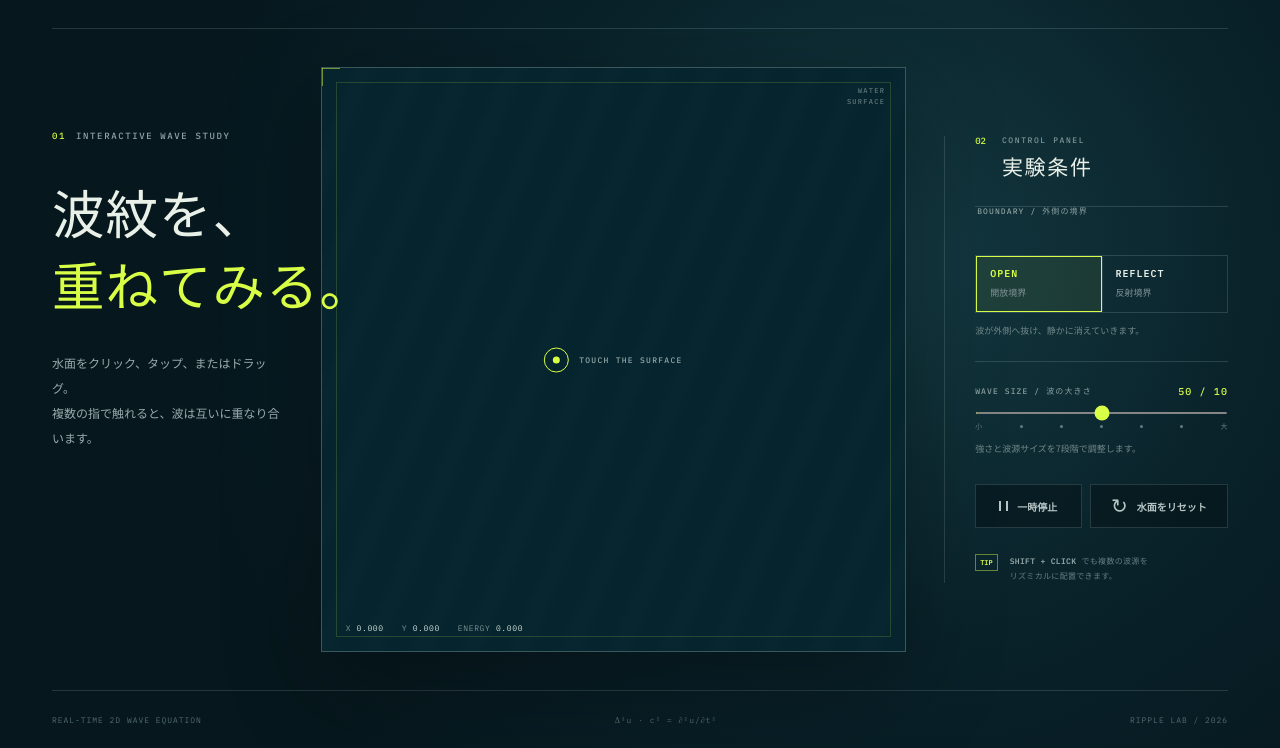
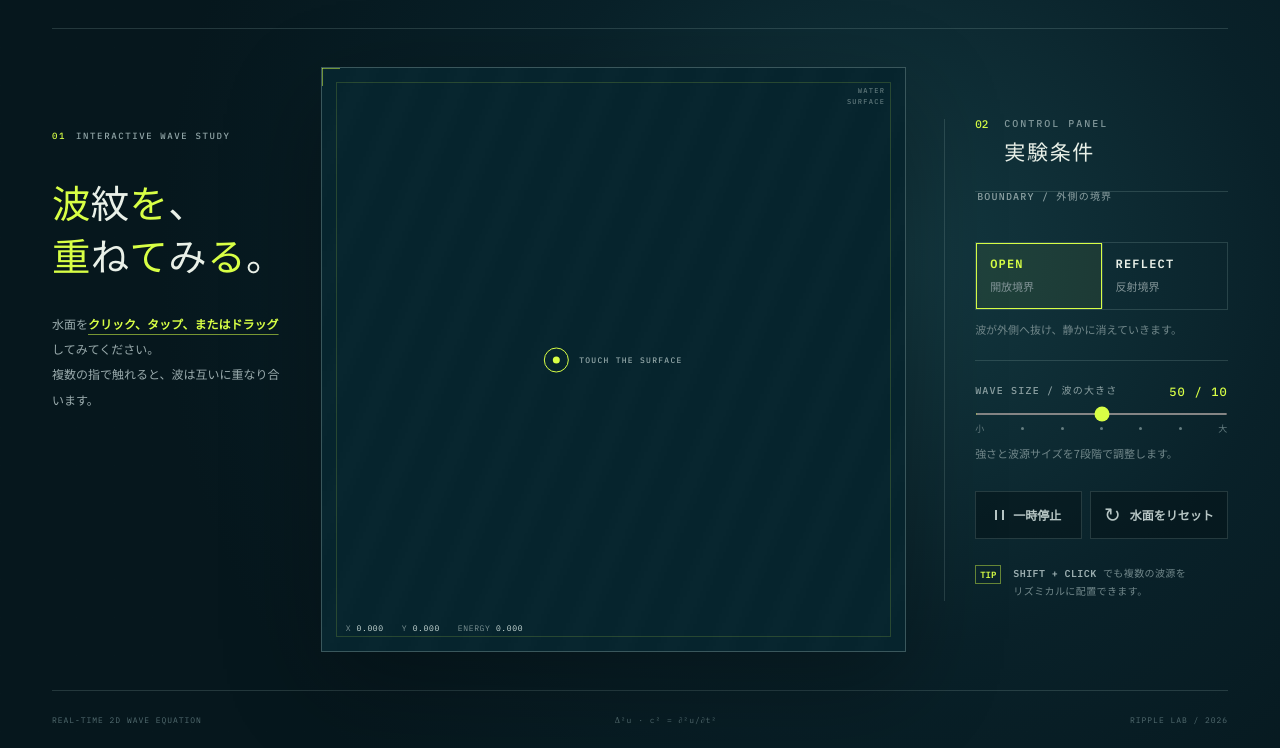
Before and after one commit to oharuka27/ripples_simulator, a plain HTML site: page index.html in a window 1280 px wide. Shown: the part 67-815 px from the top of the page. Drawn offline with Linux system fonts and the light colour scheme.

Commit message:
update design and font sizes

```diff
--- a/index.html
+++ b/index.html
@@ -21,8 +21,8 @@
       <section class="hero">
         <div class="intro">
           <p class="eyebrow"><span>01</span> INTERACTIVE WAVE STUDY</p>
-          <h1>波紋を、<br /><em>重ねてみる。</em></h1>
-          <p class="lead">水面をクリック、タップ、またはドラッグ。<br />複数の指で触れると、波は互いに重なり合います。</p>
+          <h1><em>波</em>紋<em>を</em>、<br /><em>重</em>ね<em>て</em>み<em>る</em>。</h1>
+          <p class="lead">水面を<strong class="interaction-words">クリック、タップ、またはドラッグ</strong>してみてください。<br />複数の指で触れると、波は互いに重なり合います。</p>
         </div>
 
         <div class="simulator-wrap">
--- a/styles.css
+++ b/styles.css
@@ -15,9 +15,10 @@ body::before { content:""; position:fixed; inset:0; pointer-events:none; opacity
 .hero { display:grid; grid-template-columns:minmax(180px, .65fr) minmax(430px,1.65fr) minmax(260px,.8fr); gap:38px; align-items:center; min-height:calc(100vh - 154px); padding:38px 0; }
 .intro { align-self:start; padding-top:55px; z-index:2; }
 .eyebrow { font:500 9px/1 'IBM Plex Mono'; letter-spacing:.18em; color:#91a5a7; display:flex; align-items:center; gap:10px; white-space:nowrap; }.eyebrow span { color:var(--acid); }
-h1 { font-size:clamp(35px,4.1vw,62px); line-height:1.38; letter-spacing:.02em; margin:35px -100px 30px 0; position:relative; z-index:3; font-weight:500; white-space:nowrap; }
+h1 { font-size:clamp(35px,3vw,48px); line-height:1.38; letter-spacing:.01em; margin:35px 0 30px; position:relative; z-index:3; font-weight:500; white-space:nowrap; }
 h1 em { color:var(--acid); font-style:normal; }
 .lead { color:#9aabad; font-size:12px; line-height:2.1; }
+.interaction-words { color:var(--acid); font-weight:700; text-decoration:underline; text-decoration-color:rgba(216,255,69,.55); text-decoration-thickness:1px; text-underline-offset:5px; }
 .simulator-wrap { min-width:0; }
 .canvas-frame { position:relative; width:100%; aspect-ratio:1/1; border:1px solid rgba(184,214,211,.28); overflow:hidden; background:#09252e; box-shadow:0 32px 90px rgba(0,0,0,.3); touch-action:none; cursor:crosshair; }
 .canvas-frame::before,.canvas-frame::after { content:""; position:absolute; pointer-events:none; z-index:3; }.canvas-frame::before { inset:14px; border:1px solid rgba(211,255,69,.16); }.canvas-frame::after { inset:0; background:linear-gradient(90deg,rgba(216,255,69,.5) 18px,transparent 18px) 0 0/38px 1px no-repeat,linear-gradient(rgba(216,255,69,.5) 18px,transparent 18px) 0 0/1px 38px no-repeat; }
@@ -25,12 +26,12 @@ canvas { width:100%;height:100%;display:block; }
 .canvas-hud { position:absolute; left:24px; bottom:19px; z-index:4; display:flex; gap:18px; font:400 8px/1 'IBM Plex Mono'; color:rgba(220,235,231,.55); letter-spacing:.08em; }.canvas-hud b{color:#d1e1dd;font-weight:400}.corner-label{position:absolute;right:20px;top:18px;text-align:right;z-index:4;font:500 7px/1.5 'IBM Plex Mono';letter-spacing:.18em;color:rgba(220,235,231,.42)}
 .tap-hint { position:absolute; inset:50% auto auto 50%; transform:translate(-50%,-50%); z-index:4; font:500 8px/1 'IBM Plex Mono'; letter-spacing:.16em; color:rgba(225,240,236,.65); display:flex;align-items:center;gap:10px;transition:opacity .5s;white-space:nowrap}.tap-hint span{width:25px;height:25px;border:1px solid var(--acid);border-radius:50%;position:relative}.tap-hint span::after{content:"";position:absolute;inset:8px;border-radius:50%;background:var(--acid)}
 .control-panel { border-left:1px solid var(--line); padding-left:30px; }
-.panel-heading { display:flex; gap:16px; align-items:flex-start; padding-bottom:25px; border-bottom:1px solid var(--line); }.panel-number { color:var(--acid); font:500 9px/1 'IBM Plex Mono'; }.panel-heading p{margin:0 0 7px;color:#81979a;font:500 8px/1 'IBM Plex Mono';letter-spacing:.2em}.panel-heading h2{margin:0;font-size:21px;font-weight:500;letter-spacing:.08em}
-fieldset { border:0; padding:25px 0 22px; margin:0; border-bottom:1px solid var(--line); }legend,.slider-group label { font:500 8px/1 'IBM Plex Mono';letter-spacing:.14em;color:#8ca0a2; }
-.segmented{display:grid;grid-template-columns:1fr 1fr;margin-top:15px;border:1px solid var(--line);}.segmented label{cursor:pointer}.segmented input{position:absolute;opacity:0}.segmented span{display:block;padding:12px 13px;transition:.2s;border:1px solid transparent}.segmented label+label span{border-left-color:var(--line)}.segmented b,.segmented small{display:block}.segmented b{font:600 10px/1 'IBM Plex Mono';letter-spacing:.1em}.segmented small{font-size:9px;color:#829497;margin-top:7px}.segmented input:checked+span{border-color:var(--acid);background:rgba(216,255,69,.07);color:var(--acid)}.segmented input:focus-visible+span{outline:2px solid white;outline-offset:2px}.control-note{font-size:9px;color:#71878a;margin:11px 0 0;line-height:1.6}
-.slider-group{padding-top:25px}.slider-group label{display:flex;justify-content:space-between}.slider-group output{color:var(--acid);font-size:10px}input[type=range]{width:100%;height:2px;accent-color:var(--acid);margin:15px 0 0;display:block;cursor:pointer}
-.wave-size-control output{min-width:48px;text-align:right}.preset-scale{display:flex;align-items:center;justify-content:space-between;margin-top:9px;color:#657d80;font:500 7px/1 'IBM Plex Mono';letter-spacing:.08em}.preset-scale i{width:3px;height:3px;border-radius:50%;background:#657d80}.wave-size-control .control-note{margin-top:12px}
-.actions{display:grid;grid-template-columns:1fr 1.3fr;gap:8px;margin-top:28px}.actions button{height:44px;border:1px solid var(--line);background:rgba(4,18,23,.5);color:#b7c6c5;cursor:pointer;font-family:inherit;font-size:10px;display:flex;align-items:center;justify-content:center;gap:9px;transition:.2s}.actions button:hover{border-color:var(--acid);color:var(--acid)}.pause-icon{width:9px;height:10px;border-left:2px solid currentColor;border-right:2px solid currentColor}.clear-icon{font:20px/1 serif}.tip{display:flex;gap:12px;margin-top:26px;align-items:flex-start}.tip>span{color:var(--acid);border:1px solid rgba(216,255,69,.45);padding:4px;font:600 7px/1 'IBM Plex Mono'}.tip p{margin:0;color:#667d80;font:400 8px/1.8 'IBM Plex Mono';letter-spacing:.04em}.tip b{color:#91a5a7}
+.panel-heading { display:flex; gap:16px; align-items:flex-start; padding-bottom:25px; border-bottom:1px solid var(--line); }.panel-number { color:var(--acid); font:500 11px/1 'IBM Plex Mono'; }.panel-heading p{margin:0 0 7px;color:#81979a;font:500 10px/1 'IBM Plex Mono';letter-spacing:.2em}.panel-heading h2{margin:0;font-size:21px;font-weight:500;letter-spacing:.08em}
+fieldset { border:0; padding:25px 0 22px; margin:0; border-bottom:1px solid var(--line); }legend,.slider-group label { font:500 10px/1 'IBM Plex Mono';letter-spacing:.12em;color:#8ca0a2; }
+.segmented{display:grid;grid-template-columns:1fr 1fr;margin-top:15px;border:1px solid var(--line);}.segmented label{cursor:pointer}.segmented input{position:absolute;opacity:0}.segmented span{display:block;padding:14px 13px;transition:.2s;border:1px solid transparent}.segmented label+label span{border-left-color:var(--line)}.segmented b,.segmented small{display:block}.segmented b{font:600 12px/1 'IBM Plex Mono';letter-spacing:.1em}.segmented small{font-size:11px;color:#829497;margin-top:8px}.segmented input:checked+span{border-color:var(--acid);background:rgba(216,255,69,.07);color:var(--acid)}.segmented input:focus-visible+span{outline:2px solid white;outline-offset:2px}.control-note{font-size:11px;color:#71878a;margin:11px 0 0;line-height:1.6}
+.slider-group{padding-top:25px}.slider-group label{display:flex;justify-content:space-between}.slider-group output{color:var(--acid);font-size:12px}input[type=range]{width:100%;height:2px;accent-color:var(--acid);margin:15px 0 0;display:block;cursor:pointer}
+.wave-size-control output{min-width:58px;text-align:right}.preset-scale{display:flex;align-items:center;justify-content:space-between;margin-top:9px;color:#657d80;font:500 9px/1 'IBM Plex Mono';letter-spacing:.08em}.preset-scale i{width:3px;height:3px;border-radius:50%;background:#657d80}.wave-size-control .control-note{margin-top:12px}
+.actions{display:grid;grid-template-columns:1fr 1.3fr;gap:8px;margin-top:28px}.actions button{height:48px;border:1px solid var(--line);background:rgba(4,18,23,.5);color:#b7c6c5;cursor:pointer;font-family:inherit;font-size:12px;display:flex;align-items:center;justify-content:center;gap:9px;transition:.2s}.actions button:hover{border-color:var(--acid);color:var(--acid)}.pause-icon{width:9px;height:10px;border-left:2px solid currentColor;border-right:2px solid currentColor}.clear-icon{font:20px/1 serif}.tip{display:flex;gap:12px;margin-top:26px;align-items:flex-start}.tip>span{color:var(--acid);border:1px solid rgba(216,255,69,.45);padding:4px;font:600 9px/1 'IBM Plex Mono'}.tip p{margin:0;color:#71878a;font:400 10px/1.8 'IBM Plex Mono';letter-spacing:.04em}.tip b{color:#9aadaf}
 footer { height:58px;border-top:1px solid var(--line);display:flex;justify-content:space-between;align-items:center;color:#536c70;font:400 8px/1 'IBM Plex Mono';letter-spacing:.12em; }
 @media(max-width:1000px){.app-shell{padding:0 28px}.hero{grid-template-columns:1fr 1fr}.intro{grid-column:1/-1;padding-top:10px}.intro h1{margin:18px 0 15px}.lead{position:absolute;right:28px;top:130px}.canvas-frame{max-height:62vw}.control-panel{padding-left:24px}}
 @media(max-width:680px){.app-shell{padding:0 18px}.topbar{height:72px}.hero{display:block;padding:28px 0}.intro{padding:0}.intro h1{font-size:39px;line-height:1.3;margin:22px 0 15px}.lead{position:static;margin-bottom:24px}.canvas-frame{max-height:none}.control-panel{border-left:0;border-top:1px solid var(--line);padding:28px 0 0;margin-top:28px}footer{height:auto;padding:18px 0;gap:10px;flex-wrap:wrap}footer p:nth-child(2){display:none}.status{font-size:7px}}
```
